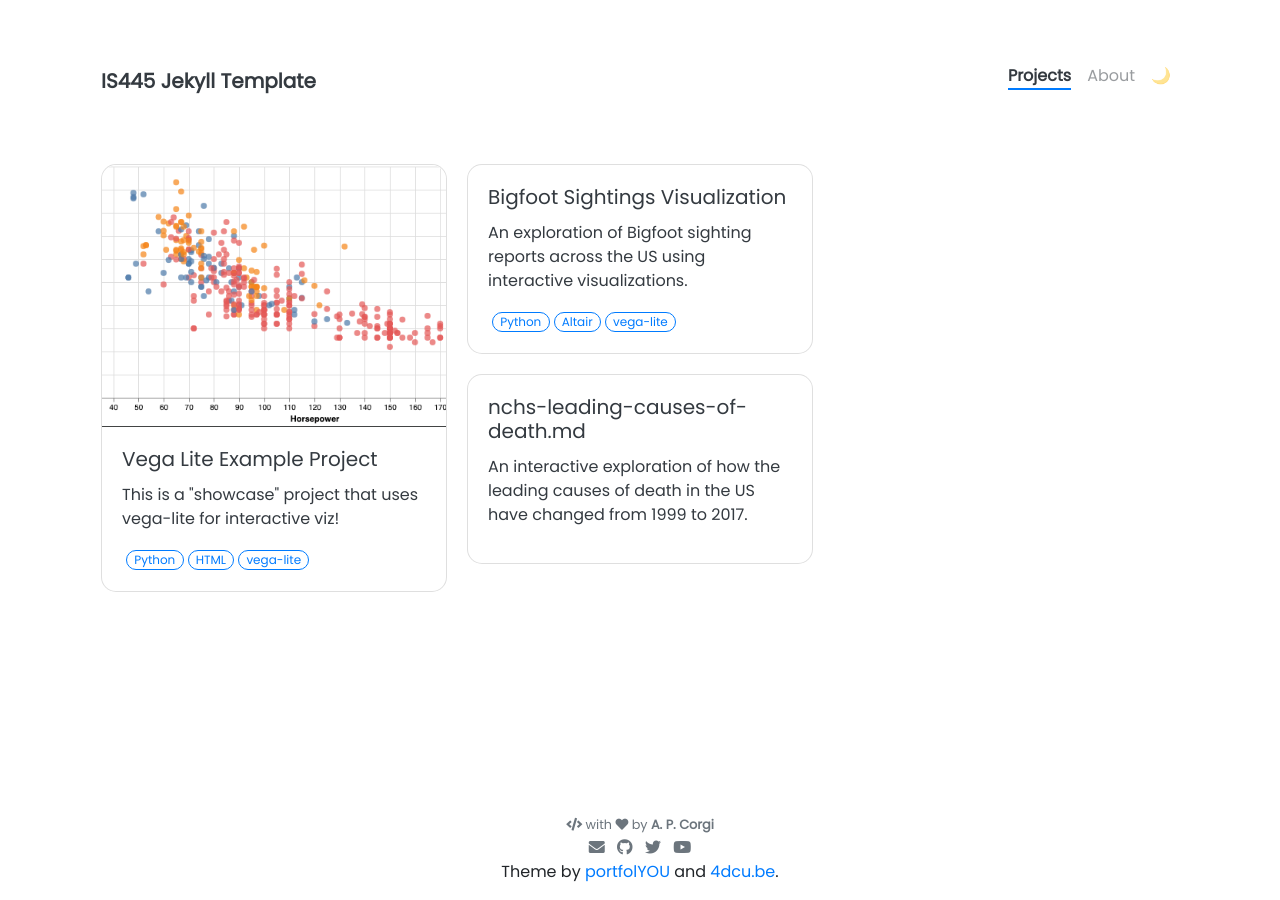
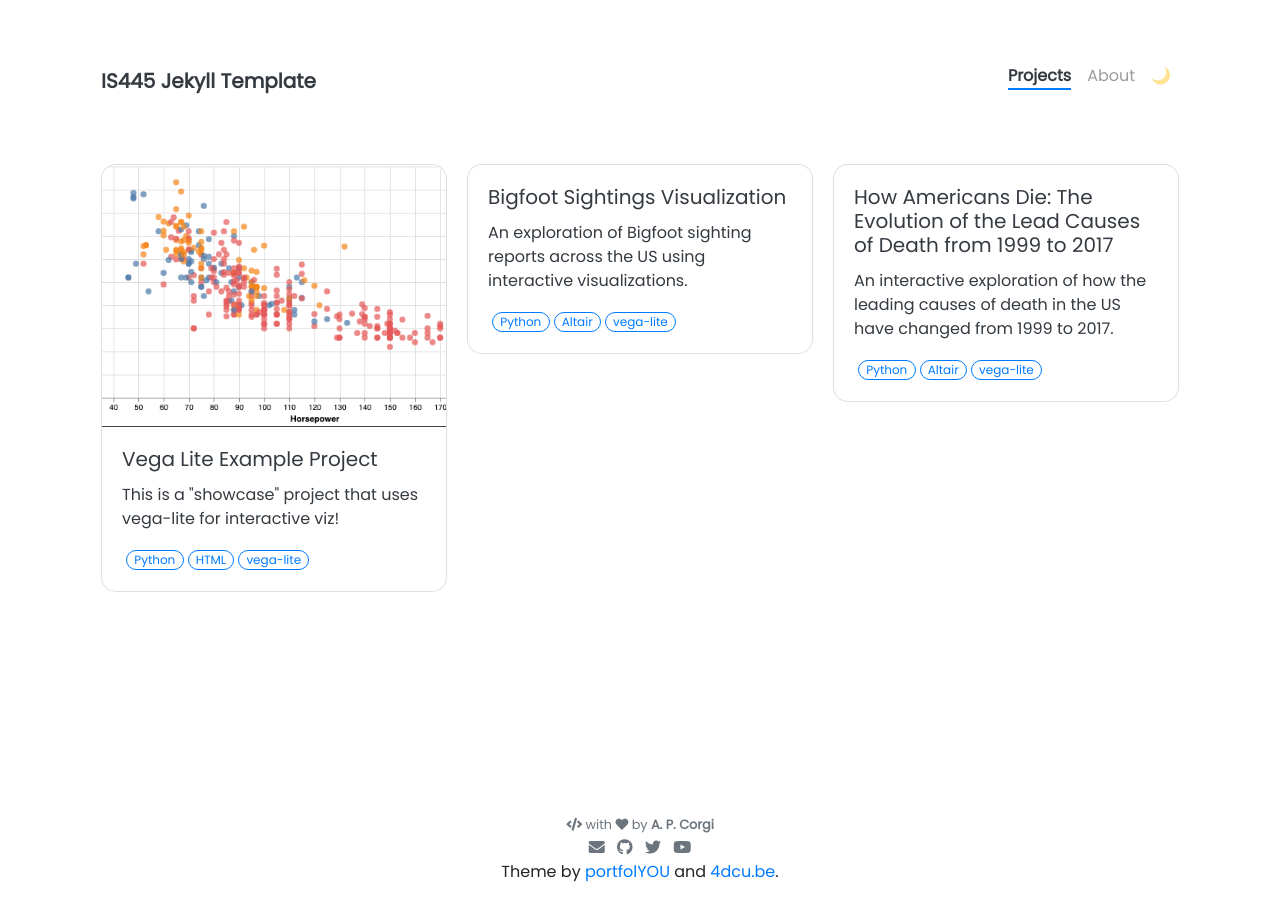
Before and after one commit to aricoulekar/aricoulekar.github.io, a Jekyll site: the page built from pages/projects.html, in a window 1280 px wide. Built offline with Jekyll 4.4.1, drawn with Linux system fonts in a browser that asks for light colours; nearby versions of some CDN libraries.

Commit message:
Update nchs-leading-causes-of-death.md

```diff
--- a/_projects/nchs-leading-causes-of-death.md
+++ b/_projects/nchs-leading-causes-of-death.md
@@ -1,8 +1,7 @@
 ---
-title: "How Americans Die: The Evolution of the Lead Causes of Death from 1999 to 2017"
-tags: [Health]
-style: fill
-color: dark
+name: "How Americans Die: The Evolution of the Lead Causes of Death from 1999 to 2017"
+tools: [Python, Altair, vega-lite]
+image:
 description: "An interactive exploration of how the leading causes of death in the US have changed from 1999 to 2017."
 ---
 # How Americans Die: The Evolution of the Lead Causes of Death from 1999 to 2017
```
